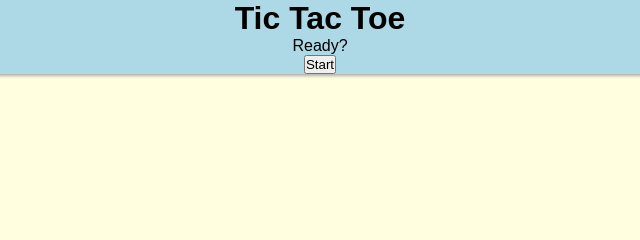
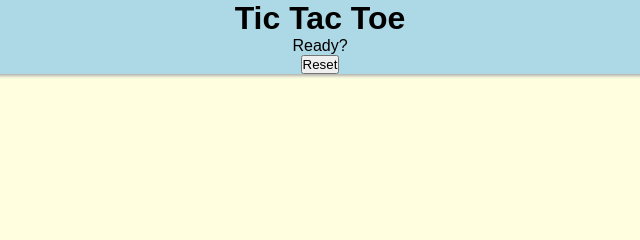
Before and after one commit to bykimus-prime/tic-tac-toe, a plain HTML site: page index.html in a window 1280 px wide. Both pictures are taken after a click on the button "Start". Shown: the top 240 px of the page, 320-960 px from the left. Drawn offline with Linux system fonts and the light colour scheme.

Commit message:
Add dynamic start/reset button

```diff
--- a/index.html
+++ b/index.html
@@ -13,7 +13,8 @@
       <div class="header">
          <h1>Tic Tac Toe</h1>
          <p class="disp-player-name">Ready?</p>
-         <button class="play-game-btn">Start</button>
+         <button class="start-game-btn">Start</button>
+         <button class="reset-btn">Reset</button>
       </div>
 
       <div class="gameboard-container">
--- a/script.js
+++ b/script.js
@@ -5,15 +5,22 @@ const createPlayer = (name, marker) => {
 }
 
 const titleScreenModule = (() => {
-   let startBtn = document.querySelector('.play-game-btn');
+   const startBtn = document.querySelector('.start-game-btn');
    const field = document.querySelector('.gameboard');
+   const resetBtn = document.querySelector('.reset-btn');
 
    const openGameboard = () => {
       field.classList.add('active');
+      startBtn.style.display = 'none';
+      resetBtn.classList.add('active');
    }
 
-   startBtn.onclick = openGameboard;
-   return;
+   startBtn.addEventListener('click', openGameboard);
+
+   resetBtn.addEventListener('click', () => {
+      location.reload();
+   })
+   return {};
 })();
 
 // gameboard module
--- a/style.css
+++ b/style.css
@@ -16,9 +16,20 @@
 /* header */
 
 .header {
+   display: flex;
+   flex-direction: column;
+   align-items: center;
    background-color: lightblue;
    position: relative;
    box-shadow: 0 2px 3px rgb(175, 175, 175);
+}
+
+.reset-btn {
+   display: none;
+}
+
+.reset-btn.active {
+   display: block;
 }
 
 /* gameboard */
```
